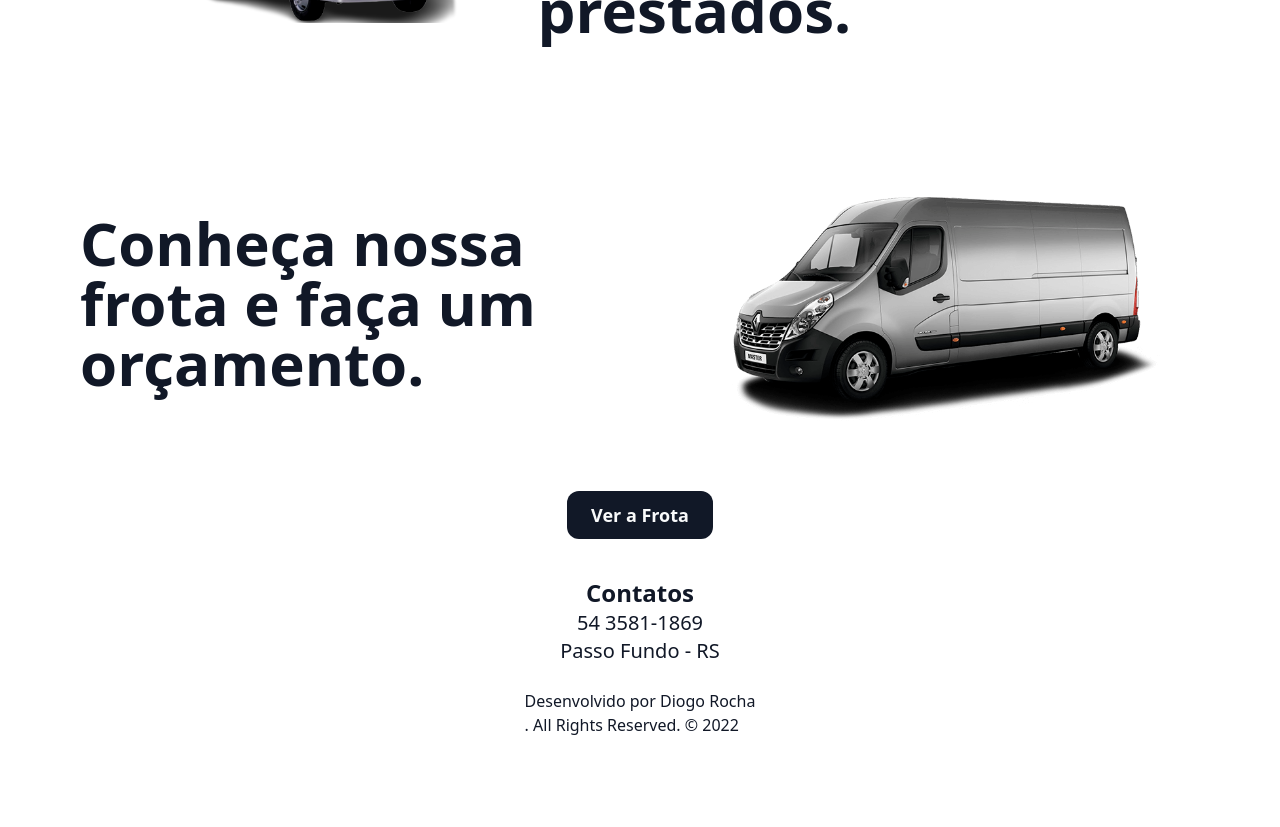
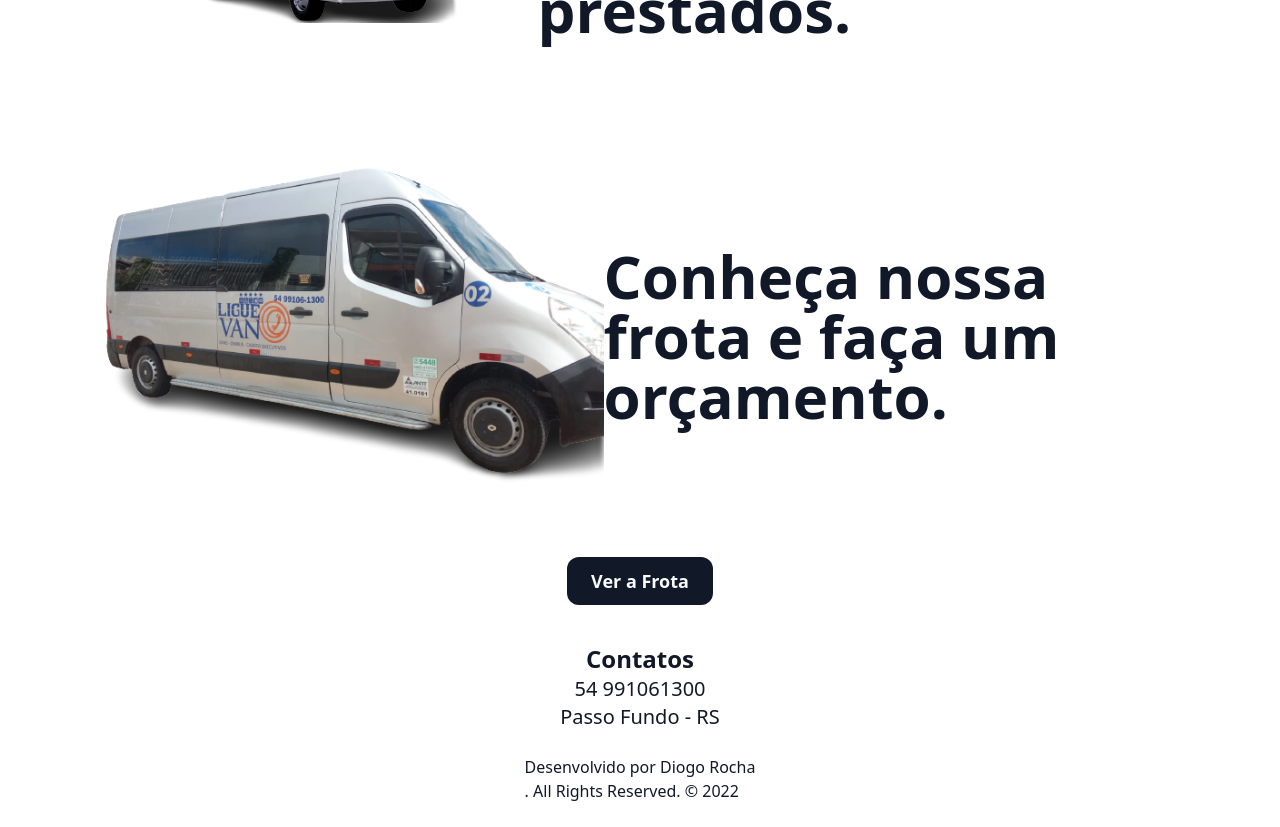
Before and after one commit to mottamatheus/portfolio-diogo, a Next.js app: page / in a window 1280 px wide. Shown: the part 780-1607 px from the top of the page. Before the commit the page ends 1541 px from the top, so only its background shows below. Built offline with nearby package versions, Linux system fonts and the light colour scheme.

Commit message:
fix: ajustando iamgem

```diff
--- a/src/components/Footer/index.tsx
+++ b/src/components/Footer/index.tsx
@@ -7,7 +7,7 @@ const Footer = () => {
       <h1 className="text-gray-900 text-2xl font-bold dark:text-gray-100">
         Contatos
       </h1>
-      <p className="text-gray-900 text-xl dark:text-gray-100">54 3581-1869</p>
+      <p className="text-gray-900 text-xl dark:text-gray-100">54 991061300</p>
       <p className="text-gray-900 text-xl dark:text-gray-100">
         Passo Fundo - RS
       </p>
--- a/src/pages/index.tsx
+++ b/src/pages/index.tsx
@@ -43,16 +43,15 @@ const Home: NextPage = () => {
           <Heading text="Agilidade e comprometimento nos serviços prestados." />
         </div>
         <div className="flex flex-col  justify-center items-center md:flex-row">
-          <Heading text="Conheça nossa frota e faça um orçamento." />
-
           <Card
             href="/frota"
             imgSrc={Van}
             layoutId={"van-example"}
             alt="imagem ilustrativa de uma van"
-            height={500}
-            width={800}
+            height={433}
+            width={577}
           />
+          <Heading text="Conheça nossa frota e faça um orçamento." />
         </div>
         <div className="flex flex-col  justify-center items-center md:flex-row">
           <Button href="/frota" title="Ver a Frota" />
```
Also changed, not shown: public/img/logo.png (deleted), public/img/van-car.png.
